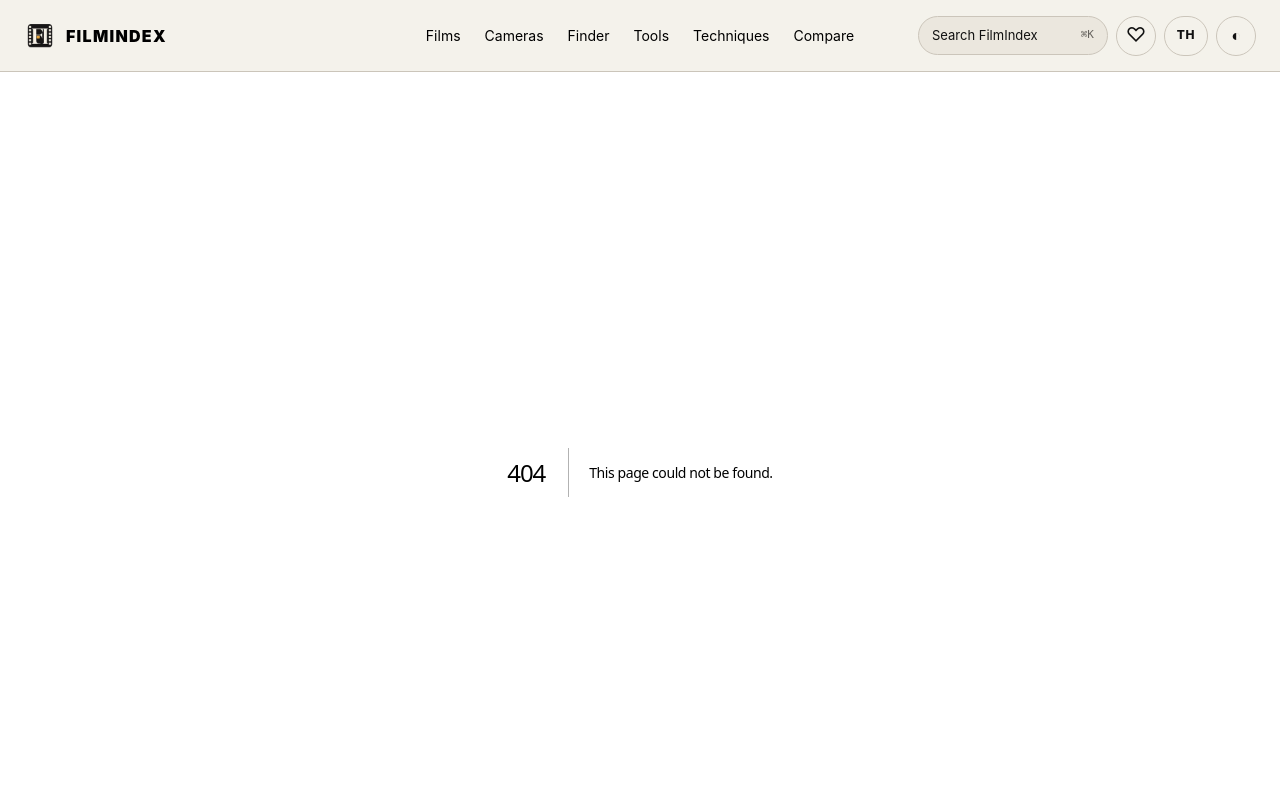
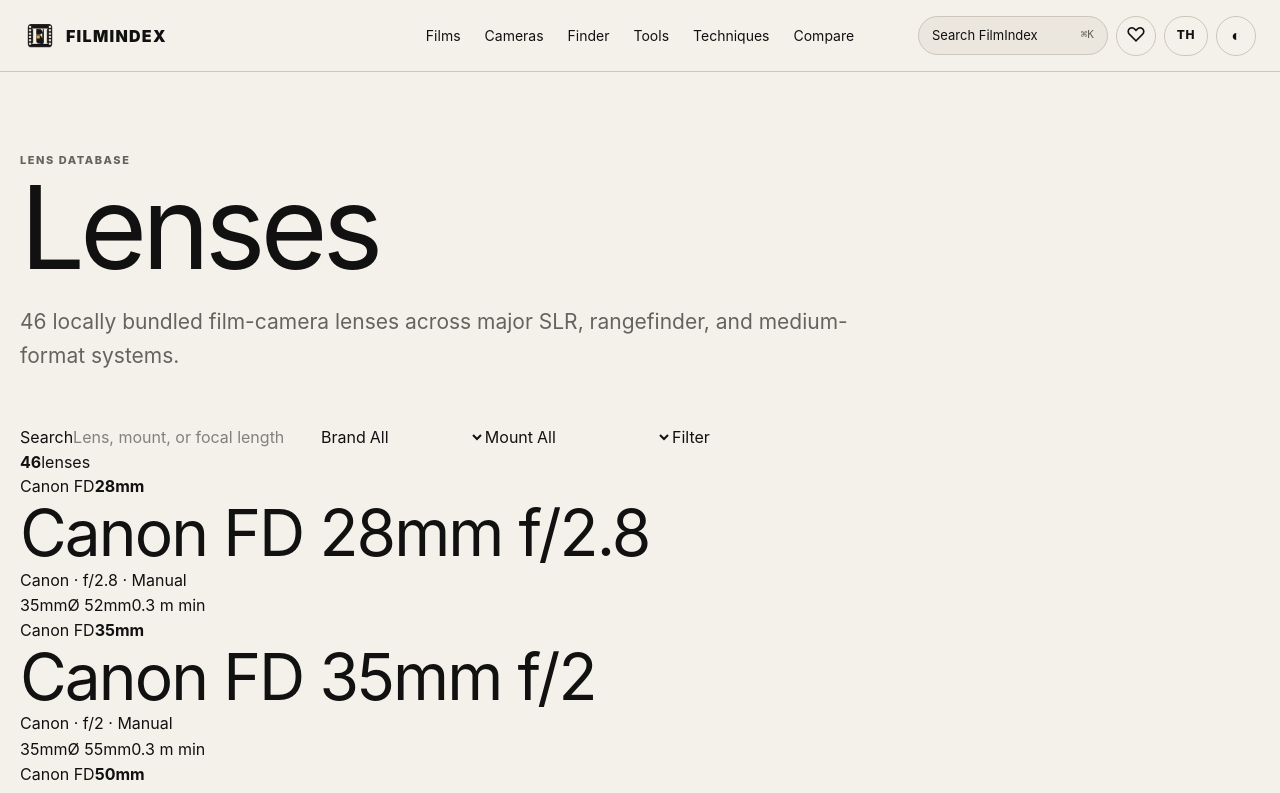
Before and after one commit to kzabCde/FilmIndex, a Next.js app: page /lenses in a window 1280 px wide. Before the commit this address had no page. Shown: the top 793 px of the page. Built offline with nearby package versions, Linux system fonts and the light colour scheme.

Commit message:
feat: add lens database listing page

```diff
--- /dev/null
+++ b/app/lenses/page.tsx
@@ -0,0 +1,44 @@
+import Link from "next/link";
+import { lenses } from "@/lib/catalog";
+import { parseLocale } from "@/lib/i18n";
+
+export default async function LensesPage({ searchParams }: { searchParams: Promise<Record<string, string | string[] | undefined>> }) {
+  const params = await searchParams;
+  const locale = parseLocale(params.lang);
+  const isTh = locale === "th";
+  const query = typeof params.q === "string" ? params.q.trim().toLowerCase() : "";
+  const brand = typeof params.brand === "string" ? params.brand : "All";
+  const mount = typeof params.mount === "string" ? params.mount : "All";
+  const brands = [...new Set(lenses.map((lens) => lens.brand))].sort();
+  const mounts = [...new Set(lenses.map((lens) => lens.mount))].sort();
+  const filtered = lenses.filter((lens) => {
+    const matchesQuery = !query || `${lens.name} ${lens.brand} ${lens.mount} ${lens.focalLength} ${lens.description}`.toLowerCase().includes(query);
+    return matchesQuery && (brand === "All" || lens.brand === brand) && (mount === "All" || lens.mount === mount);
+  });
+
+  return <section className="shell listing-page lens-page">
+    <header>
+      <p className="eyebrow">Lens Database</p>
+      <h1>{isTh ? "ฐานข้อมูลเลนส์" : "Lenses"}</h1>
+      <p>{isTh ? `ฐานข้อมูลเลนส์ฟิล์มแบบ local จำนวน ${lenses.length} รุ่น ครอบคลุมระบบ SLR, Rangefinder และ Medium Format หลัก` : `${lenses.length} locally bundled film-camera lenses across major SLR, rangefinder, and medium-format systems.`}</p>
+    </header>
+
+    <form className="lens-filter-form" action="/lenses">
+      <input type="hidden" name="lang" value={locale} />
+      <label><span>{isTh ? "ค้นหา" : "Search"}</span><input name="q" defaultValue={typeof params.q === "string" ? params.q : ""} placeholder={isTh ? "ชื่อเลนส์ เมาท์ หรือทางยาวโฟกัส" : "Lens, mount, or focal length"} /></label>
+      <label><span>{isTh ? "แบรนด์" : "Brand"}</span><select name="brand" defaultValue={brand}><option value="All">{isTh ? "ทั้งหมด" : "All"}</option>{brands.map((item) => <option key={item}>{item}</option>)}</select></label>
+      <label><span>{isTh ? "เมาท์" : "Mount"}</span><select name="mount" defaultValue={mount}><option value="All">{isTh ? "ทั้งหมด" : "All"}</option>{mounts.map((item) => <option key={item}>{item}</option>)}</select></label>
+      <button type="submit">{isTh ? "กรอง" : "Filter"}</button>
+    </form>
+
+    <div className="lens-results-meta"><strong>{filtered.length}</strong><span>{isTh ? "รายการ" : "lenses"}</span></div>
+    <div className="lens-grid">
+      {filtered.map((lens) => <Link className="lens-card" href={`/lenses/${lens.slug}?lang=${locale}`} key={lens.slug}>
+        <div className="lens-card-top"><span>{lens.mount}</span><strong>{lens.focalLength}</strong></div>
+        <h2>{lens.name}</h2>
+        <p>{lens.brand} · {lens.maxAperture} · {lens.focusType}</p>
+        <div className="lens-card-meta"><span>{lens.coverage}</span>{lens.filterThread ? <span>Ø {lens.filterThread}</span> : null}{lens.minFocusM ? <span>{lens.minFocusM} m min</span> : null}</div>
+      </Link>)}
+    </div>
+  </section>;
+}
```
